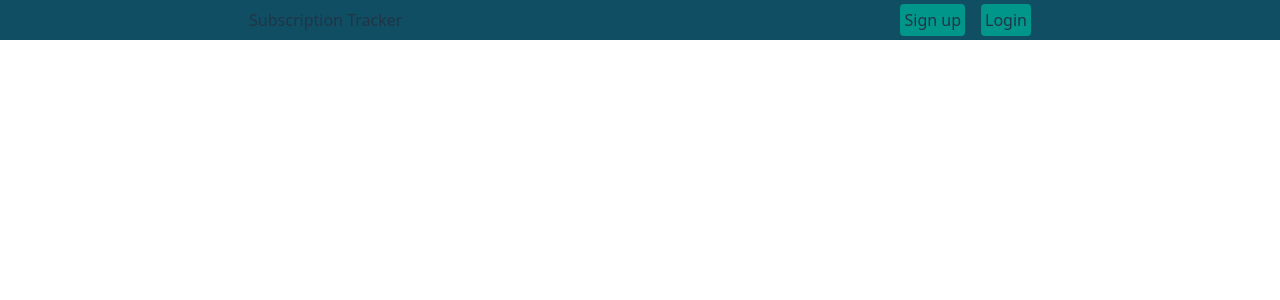
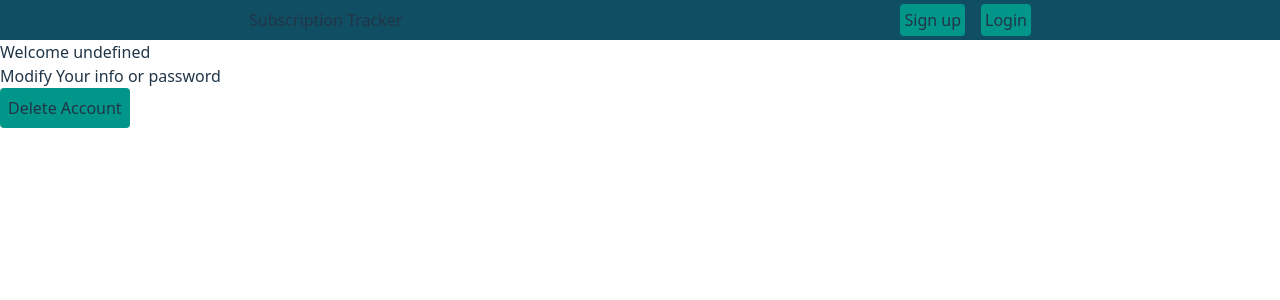
Before and after one commit to iamankusingh/subscription-tracker, a React (Vite) app in the folder client/: page /account/1 in a window 1280 px wide. Shown: the top 300 px of the page. Built offline with nearby package versions, Linux system fonts and the light colour scheme; no server answers.

Commit message:
User delete funcanality added

```diff
--- a/client/src/main.tsx
+++ b/client/src/main.tsx
@@ -7,6 +7,7 @@ import Signin from "./pages/Signin.tsx";
 import Signup from "./pages/Signup.tsx";
 import Header from "./components/Header.tsx";
 import User from "./pages/User.tsx";
+import Account from "./pages/Account.tsx";
 
 createRoot(document.getElementById("root")!).render(
   <BrowserRouter>
@@ -17,6 +18,7 @@ createRoot(document.getElementById("root")!).render(
         <Route path="/sign-up" element={<Signup />} />
         <Route path="/sign-in" element={<Signin />} />
         <Route path="/user/:id" element={<User />} />
+        <Route path="/account/:id" element={<Account />} />
       </Routes>
     </StrictMode>
   </BrowserRouter>
--- /dev/null
+++ b/client/src/pages/Account.tsx
@@ -0,0 +1,96 @@
+import { useEffect, useState } from "react";
+import { useNavigate, useParams } from "react-router";
+import type User from "./User";
+
+interface userData {
+  success?: boolean;
+  message?: string;
+  data?: {
+    user: User;
+    name: string;
+    email: string;
+    token: string;
+  };
+}
+
+const Account: React.FC = () => {
+  const { id } = useParams(); //userid
+
+  const navigate = useNavigate();
+
+  const [username, setUsername] = useState<userData | undefined>();
+
+  // fetch user info
+  const fetchApi = async (): Promise<void> => {
+    try {
+      const response: Response = await fetch(
+        `http://localhost:5500/api/v1/user/${id}`,
+        {
+          method: "GET",
+          headers: {
+            "Content-Type": "application/json",
+            Authorization: `Bearer ${localStorage.getItem("token")}`,
+          },
+        }
+      );
+      if (response.ok) {
+        const result: userData = await response.json();
+        console.log("User data fetched successfully", result);
+        setUsername(result);
+      } else {
+        console.error("Failed to fetch user data");
+      }
+    } catch (error) {
+      console.error("Something went wrong", error);
+    }
+  };
+
+  useEffect(() => {
+    fetchApi();
+    // eslint-disable-next-line react-hooks/exhaustive-deps
+  }, []);
+
+  // updating user ////////////////////////////
+
+  // Deleting user ////////////////////////////
+  const deleteUser = async () => {
+    if (confirm("Are you sure?") == true) {
+      try {
+        const response: Response = await fetch(
+          `http://localhost:5500/api/v1/user/${id}`,
+          {
+            method: "DELETE",
+            headers: {
+              "Content-Type": "application/json",
+              Authorization: `Bearer ${localStorage.getItem("token")}`,
+            },
+          }
+        );
+
+        if (response.ok) {
+          const result = await response.json();
+          console.log("User deleted successfully", result);
+          alert("user deleted successfully");
+          navigate("/sign-in");
+        }
+      } catch (error) {
+        console.error("Something went wrong while deleting User", error);
+        alert("Failed to delete User");
+      }
+    }
+  };
+
+  return (
+    <main>
+      <h1>{`Welcome ${username?.data?.name}`}</h1>
+
+      <p>Modify Your info or password</p>
+
+      <button onClick={deleteUser} className="submitButton">
+        Delete Account
+      </button>
+    </main>
+  );
+};
+
+export default Account;
--- a/client/src/pages/User.tsx
+++ b/client/src/pages/User.tsx
@@ -1,5 +1,5 @@
 import { useEffect, useState } from "react";
-import { useParams } from "react-router";
+import { NavLink, useParams } from "react-router";
 
 interface User {
   name: string;
@@ -277,6 +277,16 @@ const User: React.FC = () => {
         <h1 className="p-2 text-2xl">{`Welcome ${username?.data?.name}`}</h1>
       </div>
 
+      <div>
+        <NavLink
+          to={`/account/${id}`}
+          end
+          className="p-1 rounded-sm bg-teal-600"
+        >
+          Account
+        </NavLink>
+      </div>
+
       {/* create subscription form */}
       <section className="flex flex-col items-center justify-center">
         <h3 className="p-2 text-xl">Create new subscription</h3>
```
Also changed, not shown: 2 other files (tests, documents, lock files or other folders).
